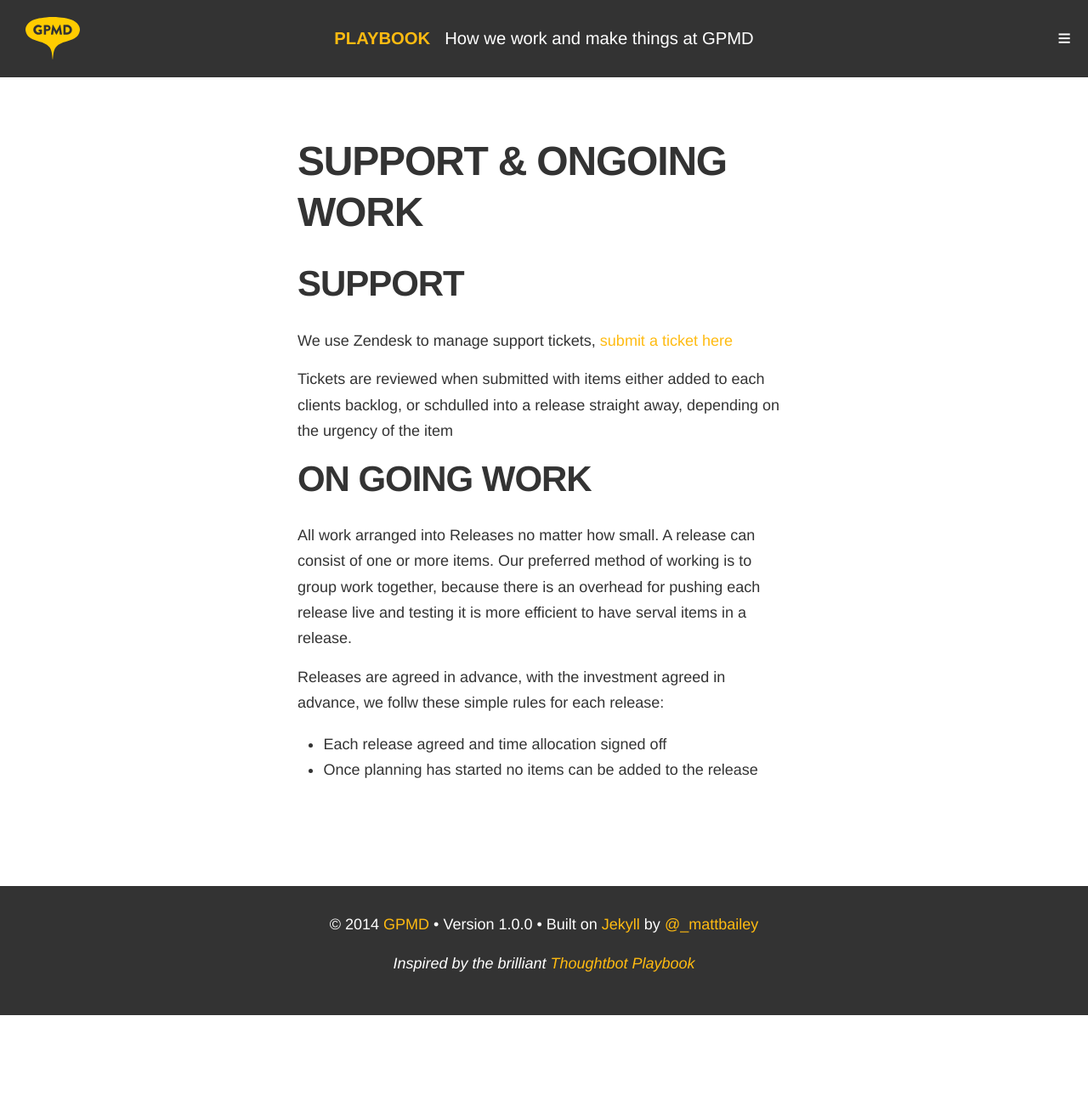
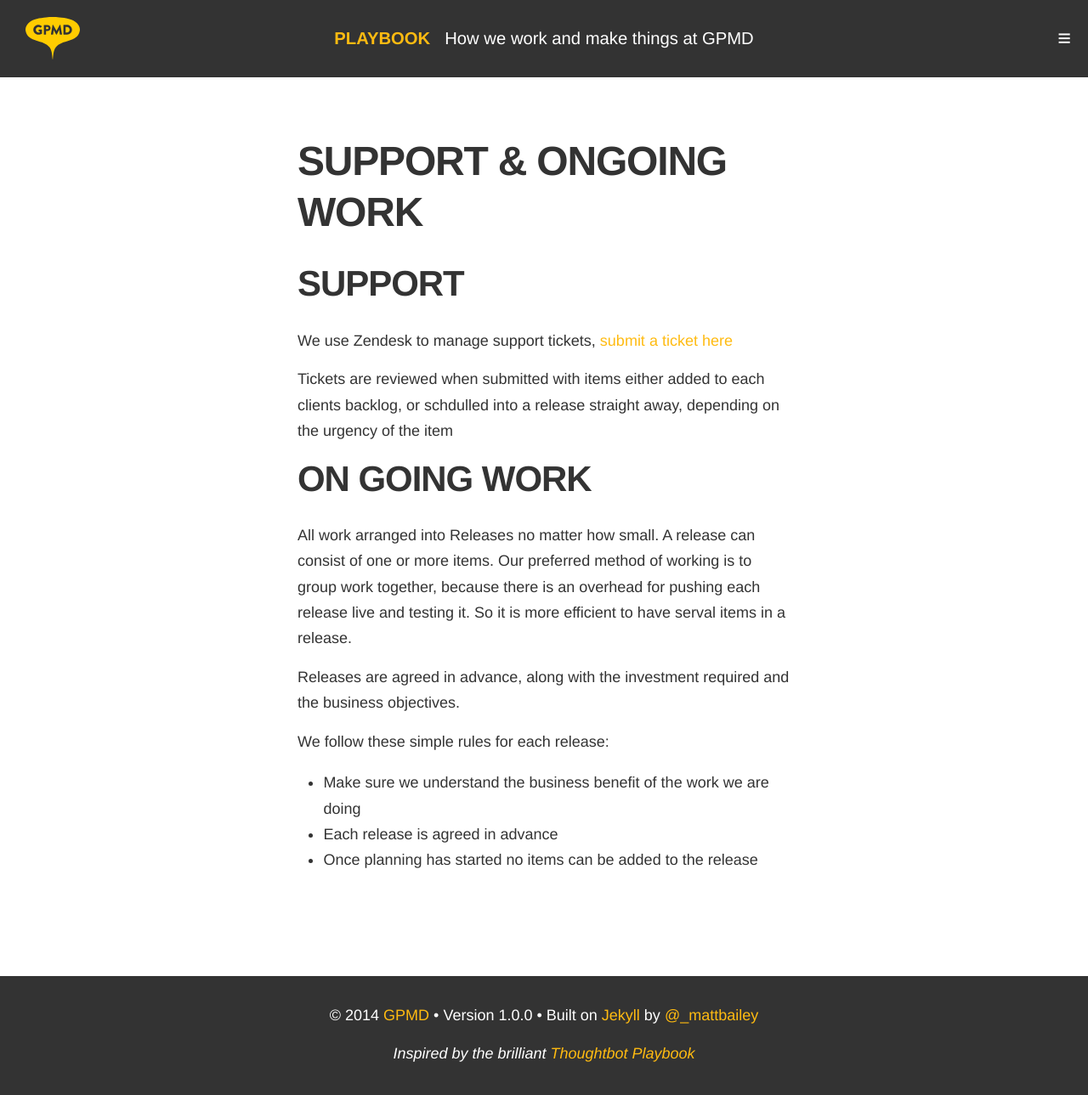
Before and after one commit to gpmd/playbook, a Jekyll site: the page built from _posts/pages/2014-04-02-support-ongoing-work.md, in a window 1280 px wide and 1301 px high. Shown: the top 1289 px of the window at 85% size. Built offline with Jekyll 4.4.1, drawn with Linux system fonts in a browser that asks for light colours; nearby versions of some CDN libraries; Markdown is read by kramdown in place of the engine named in the settings.

Commit message:
Updated 2014-04-02-support-ongoing-work.md

```diff
--- a/_posts/pages/2014-04-02-support-ongoing-work.md
+++ b/_posts/pages/2014-04-02-support-ongoing-work.md
@@ -13,9 +13,12 @@ Tickets are reviewed when submitted with items either added to each clients back
 
 ## On Going Work
 
-All work arranged into Releases no matter how small.  A release can consist of one or more items. Our preferred method of working is to group work together, because there is an overhead for pushing each release live and testing it is more efficient to have serval items in a release.
+All work arranged into Releases no matter how small.  A release can consist of one or more items. Our preferred method of working is to group work together, because there is an overhead for pushing each release live and testing it.  So it is more efficient to have serval items in a release.
 
-Releases are agreed in advance, with the investment agreed in advance, we follw these simple rules for each release:
+Releases are agreed in advance, along with the investment required and the business objectives.
 
-- Each release agreed and time allocation signed off
+We follow these simple rules for each release:
+
+- Make sure we understand the business benefit of the work we are doing
+- Each release is agreed in advance
 - Once planning has started no items can be added to the release
```
